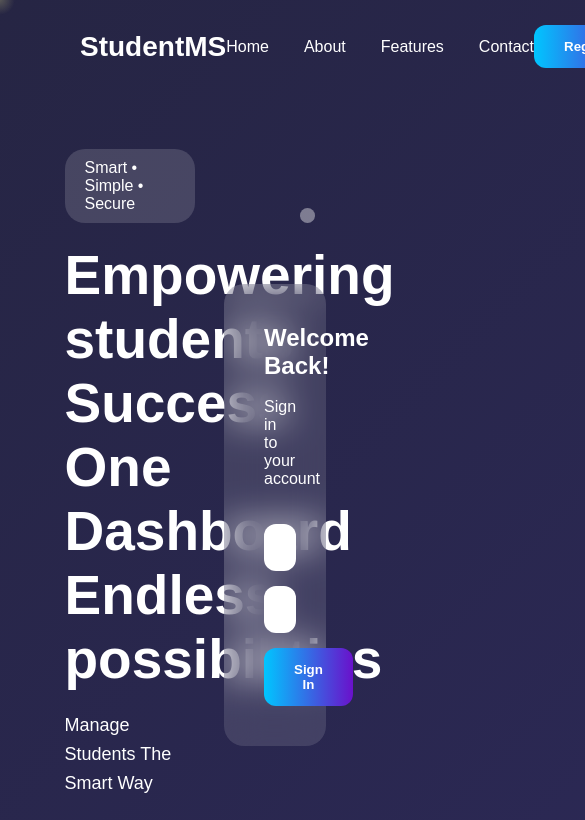
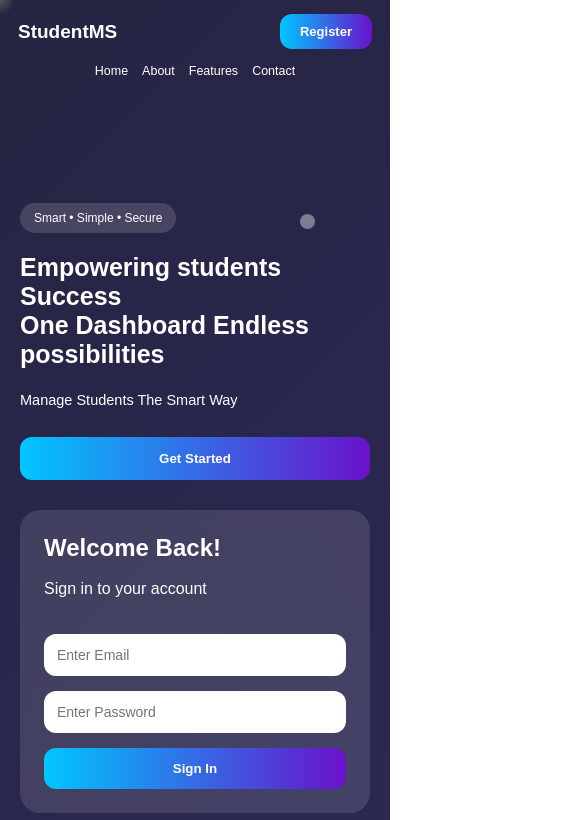
Before and after one commit to zalavadiyayash12/Student-Management-System, a plain HTML site: page frontend/index.html in a window 390 px wide. Shown: the top 820 px of the page, 585 px wide, since content can reach past the window. Drawn offline with Linux system fonts and the light colour scheme.

Commit message:
Implement full mobile support for login page
Added responsive styles for tablets, phones, and small phones.

```diff
--- a/frontend/style.css
+++ b/frontend/style.css
@@ -221,3 +221,72 @@ nav ul li a:hover {
     from { transform: translateY(0); }
     to { transform: translateY(-1000px); }
 }
+/* =========================================================
+   FULL MOBILE SUPPORT for the login page (index.html)
+   Paste at the very end of style.css
+   ========================================================= */
+
+/* ---- Tablets ---- */
+@media(max-width:900px){
+    nav{ padding:18px 30px; }
+    nav ul{ gap:20px; }
+
+    .hero{
+        flex-direction:column;
+        padding:40px 30px;
+        gap:40px;
+        min-height:auto;
+        padding-top:100px;
+    }
+    .left, .right{ width:100%; }
+    .left h1{ font-size:40px; min-height:auto; }
+    .left p{ font-size:16px; }
+
+    .login-box{ padding:32px; }
+
+    .about, .features, .contact{ padding:70px 30px; }
+
+    .feature-container{ flex-wrap:wrap; gap:20px; }
+    .card{ width:100%; max-width:320px; }
+}
+
+/* ---- Phones ---- */
+@media(max-width:640px){
+    nav{
+        padding:14px 18px;
+        flex-wrap:wrap;
+        gap:12px;
+        justify-content:space-between;
+    }
+    .logo{ font-size:22px; }
+    nav ul{ gap:14px; order:3; width:100%; justify-content:center; flex-wrap:wrap; }
+    nav ul li a{ font-size:14px; }
+    .login-btn{ padding:10px 20px; font-size:13px; }
+
+    .hero{ padding:30px 20px; padding-top:110px; gap:30px; }
+    .left h1{ font-size:30px; }
+    .left p{ font-size:14.5px; }
+    .tag{ font-size:12px; padding:8px 14px; }
+    .start-btn{ width:100%; padding:14px; }
+
+    .login-box{ padding:24px; }
+    .login-box h2{ font-size:22px; }
+    .login-box input{ padding:13px; font-size:14px; }
+    .login-box button{ width:100%; padding:13px; }
+
+    .about, .features, .contact{ padding:50px 18px; }
+    .about h1, .features h1, .contact h1{ font-size:26px; }
+    .about p, .contact p{ font-size:14px; }
+
+    .feature-container{ flex-direction:column; align-items:center; }
+    .card{ width:100%; padding:22px; }
+    .card h3{ font-size:16px; }
+    .card p{ font-size:13px; }
+}
+
+/* ---- Small phones ---- */
+@media(max-width:400px){
+    .logo{ font-size:19px; }
+    .left h1{ font-size:25px; }
+    nav ul li a{ font-size:12.5px; }
+}
```
